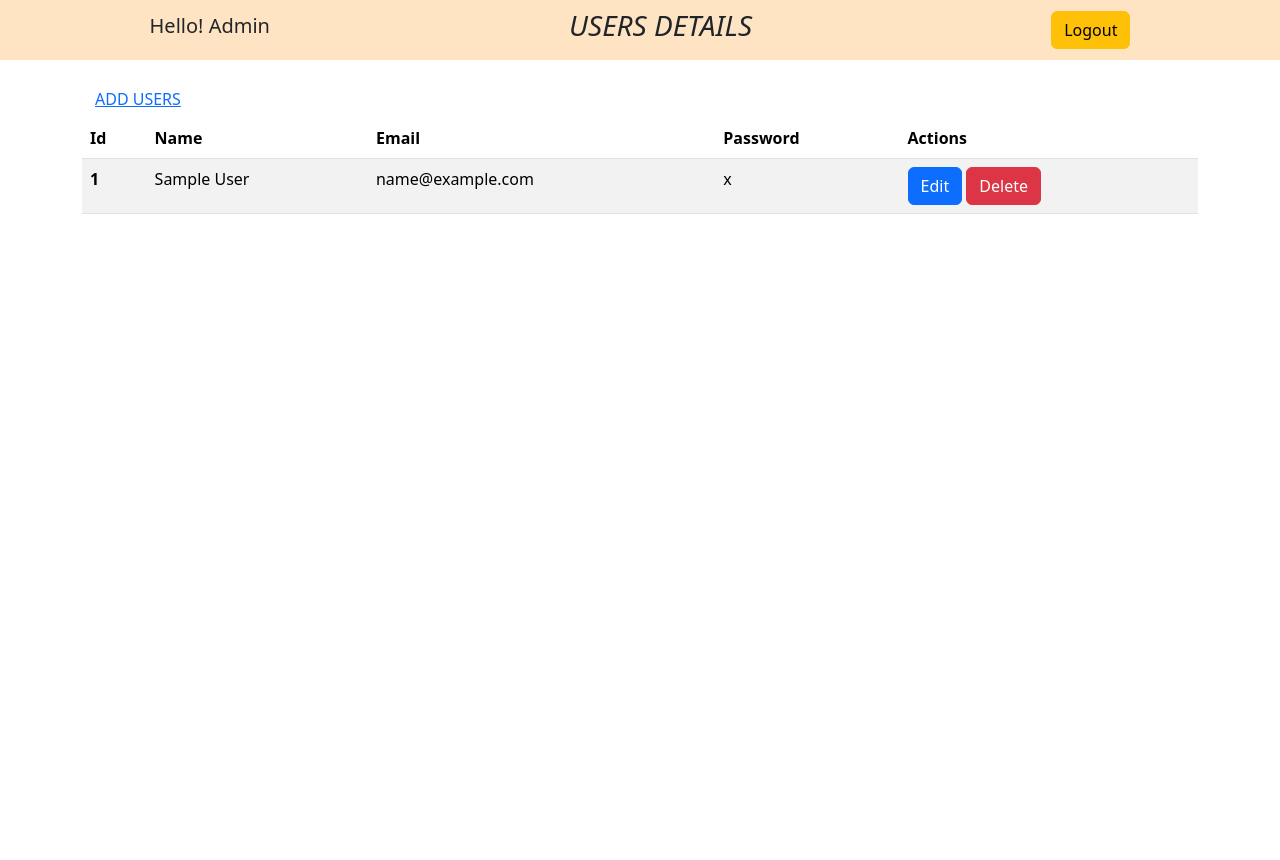
After one commit to anirudh-gowda/admin_dashboard, a PHP site: page /admin/dashboard.php in a window 1280 px wide. The commit adds this page. Run offline with PHP 8.4, Linux system fonts and the light colour scheme; the visitor is signed in with stand-in values (Sample User, id 1); tables that the repository leaves empty or names only in its code hold one stand-in row (values such as "Sample post").

Commit message:
admin page

```diff
--- /dev/null
+++ b/admin/dashboard.php
@@ -0,0 +1,82 @@
+<?php
+
+require ('../include/config.php');
+
+session_start();
+
+if(!$_SESSION['name']){
+
+    echo "<script>alert('You have not logged in!');
+    window.location.href='index.php';</script>";
+}
+
+$sql = "SELECT * FROM `users`";
+
+$result = mysqli_query($conn,$sql);
+if(!$result){
+    echo "query error" . mysqli_error($conn);
+    exit;
+}
+
+?>
+
+<!DOCTYPE html>
+<html lang="en">
+<head>
+    <meta charset="UTF-8">
+    <meta name="viewport" content="width=device-width, initial-scale=1.0">
+    <title>Dashboard</title>
+    <link rel="stylesheet" href="../css/dashboard.css">
+    <link href="https://cdn.jsdelivr.net/npm/bootstrap@5.3.3/dist/css/bootstrap.min.css" rel="stylesheet" integrity="sha384-QWTKZyjpPEjISv5WaRU9OFeRpok6YctnYmDr5pNlyT2bRjXh0JMhjY6hW+ALEwIH" crossorigin="anonymous">
+</head>
+<body>
+    <div class="nav">
+        <h5> Hello! Admin </h5>
+        <h3> USERS DETAILS</h3>
+        <a href="logout.php" class="btn btn-warning">Logout</a>
+    </div>
+    <div class="container">
+        <a href="../signup.php" class="btn btn-link">ADD USERS</a>
+
+            <table class="table table-striped">
+        <thead>
+            <tr>
+                <th scope="col">Id</th>
+                <th scope="col">Name</th>
+                <th scope="col">Email</th>
+                <th scope="col">Password</th>
+                <th scope="col">Actions</th>
+            </tr>
+        </thead>
+        <tbody>
+            <?php
+            if(mysqli_num_rows($result)>0){
+                foreach ($result as $data) {?>
+            <tr>
+                <th scope="row">
+                    <?php echo $data['id']; ?>
+                </th>
+                <td>
+                    <?php echo $data['name']; ?>
+                </td>
+                <td>
+                    <?php echo $data['email']; ?>
+                </td>
+                <td>
+                    <?php echo $data['password']; ?>
+                </td>
+                <td>
+                    <a href="#" class="btn btn-primary">Edit<a>
+                    <a href="#" class="btn btn-danger">Delete<a>
+                </td>
+            </tr>
+            <?php }
+            }else{
+                echo "<h5> no record found </h5>";
+            }
+            ?>
+        </tbody>
+        </table>
+    </div>
+</body>
+</html>
--- a/css/dashboard.css
+++ b/css/dashboard.css
@@ -1,18 +1,28 @@
  /*dashboard*/
 body{
-    background-image: url(../img/bg3.jpg);
-    background-size: cover;
+   height: 100vh;
 }
+
+  .nav{
+    height: 60px;
+    width: 100%;
+    margin-bottom: 20px;
+    background-color: bisque;
+    display: flex;
+    justify-content: space-around;
+    align-items: center;
+  }
+
+  .nav h3{
+    font-style: italic;
+  }
+
+  .nav .btn{
+    margin: 0;
+    text-decoration: none;
+  }
 
  .container {
     min-height: 100vh;
-    padding: 20px 0;
+    padding: 20px 10px;
  }
-
-  .table-container {
-    height: 95vh;
-  }
-
-  .table{
-    background-color: rgba(226, 226, 226, 0.979);
-  }
```
Also changed, not shown: admin/index.php (added, +49 -0 lines), admin/logout.php (added, +7 -0 lines).
